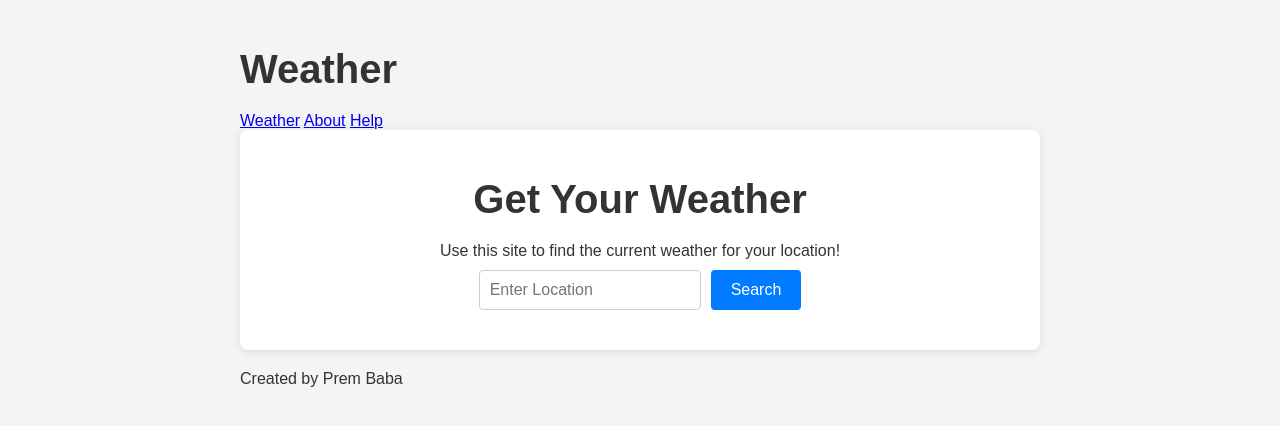
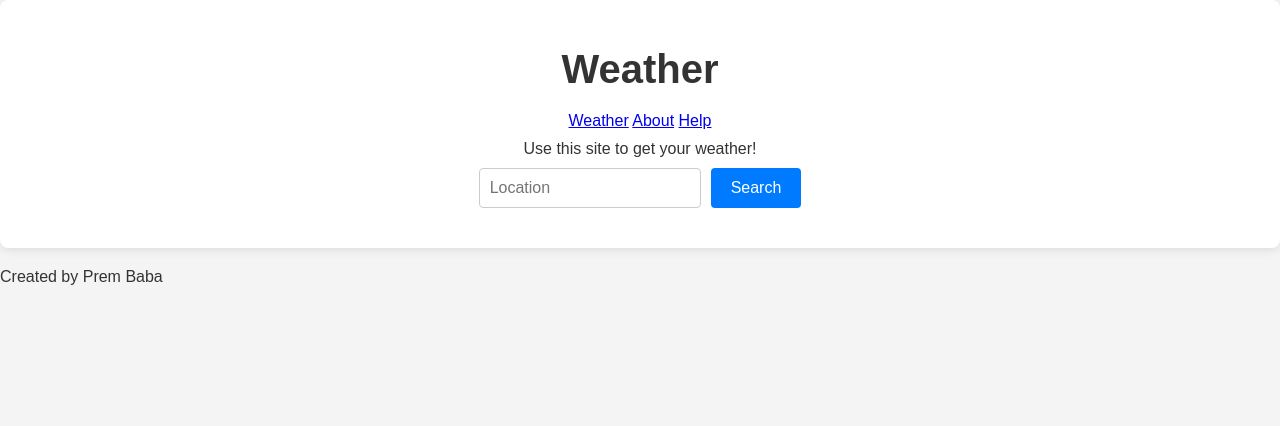
Before and after one commit to premcodeexplorer/Weather-application, a Node server app: page / in a window 1280 px wide. Shown: the top 426 px of the page. Run offline with Node 20, Linux system fonts and the light colour scheme; some libraries are stand-ins or nearby versions.

Commit message:
Update index.hbs

```diff
--- a/templates/views/index.hbs
+++ b/templates/views/index.hbs
@@ -1,37 +1,29 @@
+<!DOCTYPE html>
 
-
-<!DOCTYPE html>
-<html lang="en">
+<html>
 
 <head>
-    <meta charset="UTF-8">
-    <meta name="viewport" content="width=device-width, initial-scale=1.0">
     <title>Weather</title>
     <link rel="icon" href="/img/weather.png">
     <link rel="stylesheet" href="/css/styles.css">
 </head>
 
 <body>
-    <div class="container">
+    <div class="main-content">
         {{>header}}
 
-        <div class="main-content">
-            <h1>Get Your Weather</h1>
-            <p>Use this site to find the current weather for your location!</p>
+        <p>Use this site to get your weather!</p>
 
-            <form id="weather-form">
-                <input type="text" placeholder="Enter Location" id="location-input" required>
-                <button type="submit">Search</button>
-            </form>
+        <form>
+            <input placeholder="Location">
+            <button>Search</button>
+        </form>
 
-            <div class="messages">
-                <p id="message-1"></p>
-                <p id="message-2"></p>
-            </div>
-        </div>
+        <p id="message-1"></p>
+        <p id="message-2"></p>
+    </div>
 
-        {{>footer}}
-    </div>
+    {{>footer}}
 
     <script src="/js/app.js"></script>
 </body>
```
